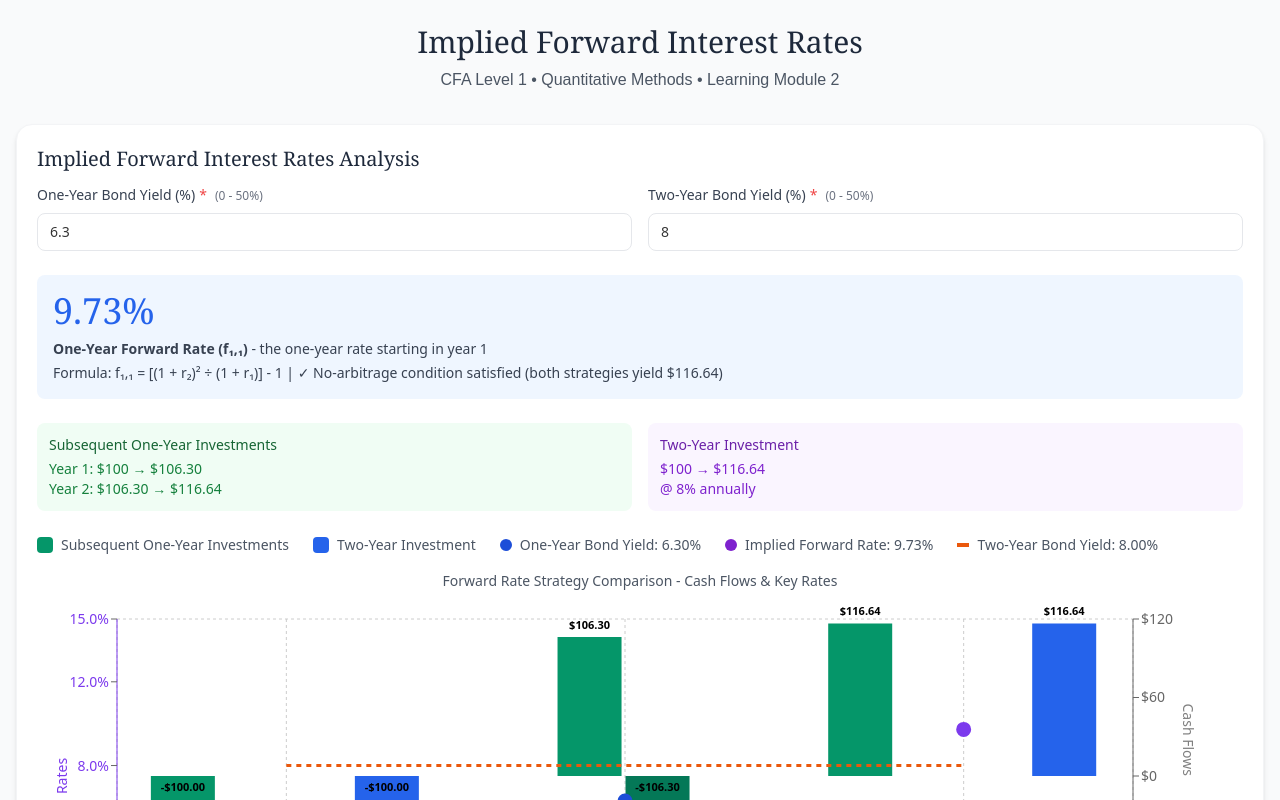
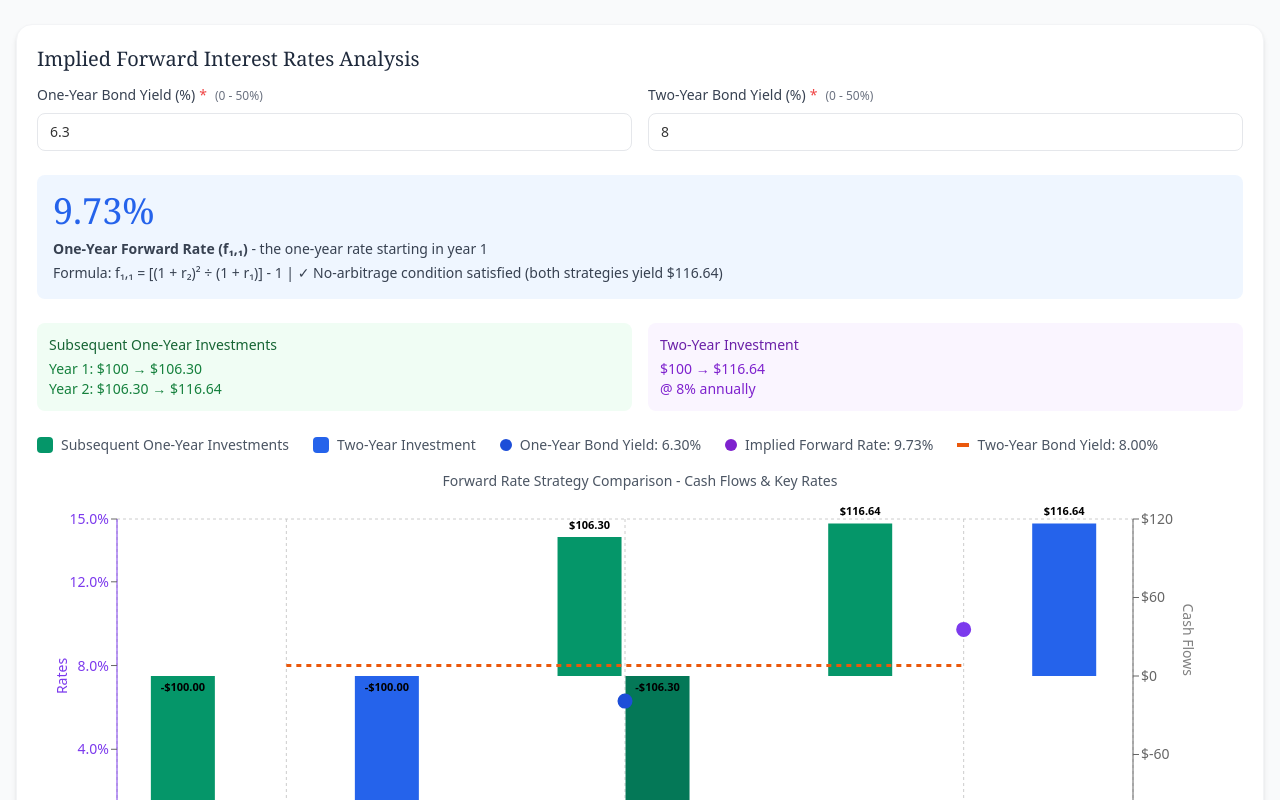
Before and after one commit to PaulReadCFA/lm2los3_impliedforwardrate, a React (Vite) app: page / in a window 1280 px wide. Shown: the top 800 px of the page. Built offline with nearby package versions, Linux system fonts and the light colour scheme.

Commit message:
accessibility

```diff
--- a/src/App.jsx
+++ b/src/App.jsx
@@ -198,11 +198,7 @@ export default function ForwardRatesCalculator() {
   return (
     <div className="min-h-screen bg-gray-50">
       <main className="max-w-7xl mx-auto px-4 py-6">
-        {/* Header */}
-        <div className="text-center mb-8">
-          <h1 className="text-3xl font-serif text-slate-800 mb-2">Implied Forward Interest Rates</h1>
-          <p className="text-gray-600">CFA Level 1 • Quantitative Methods • Learning Module 2</p>
-        </div>
+
 
         {/* Forward Rate Model Inputs & Results */}
         <Card title="Implied Forward Interest Rates Analysis">
```
